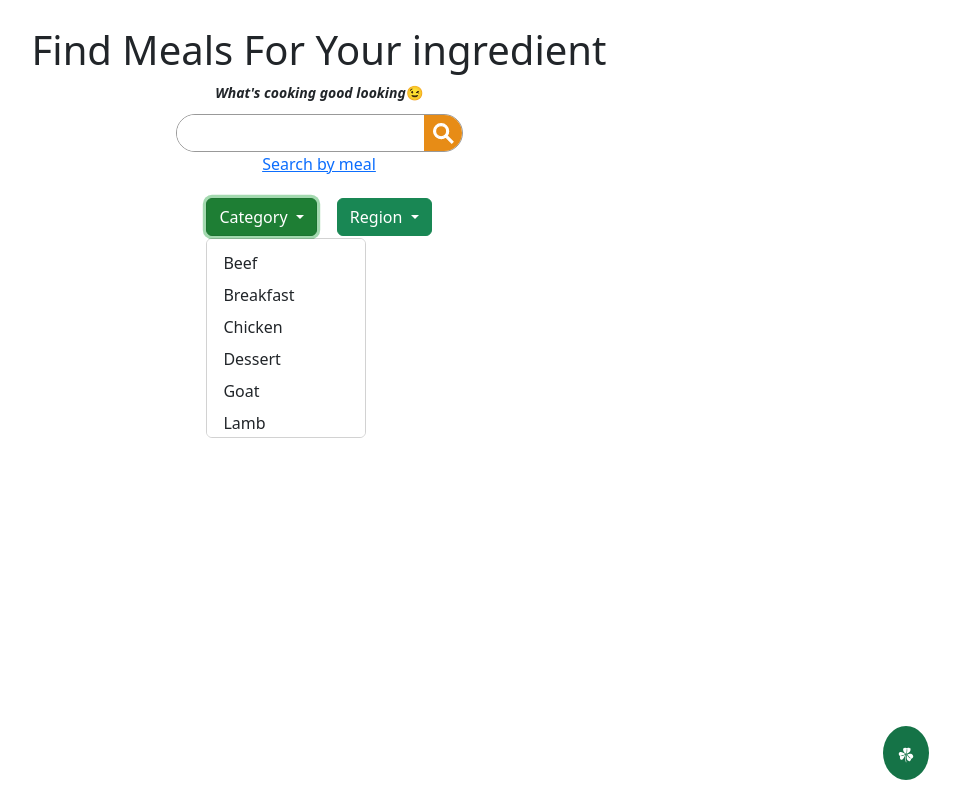
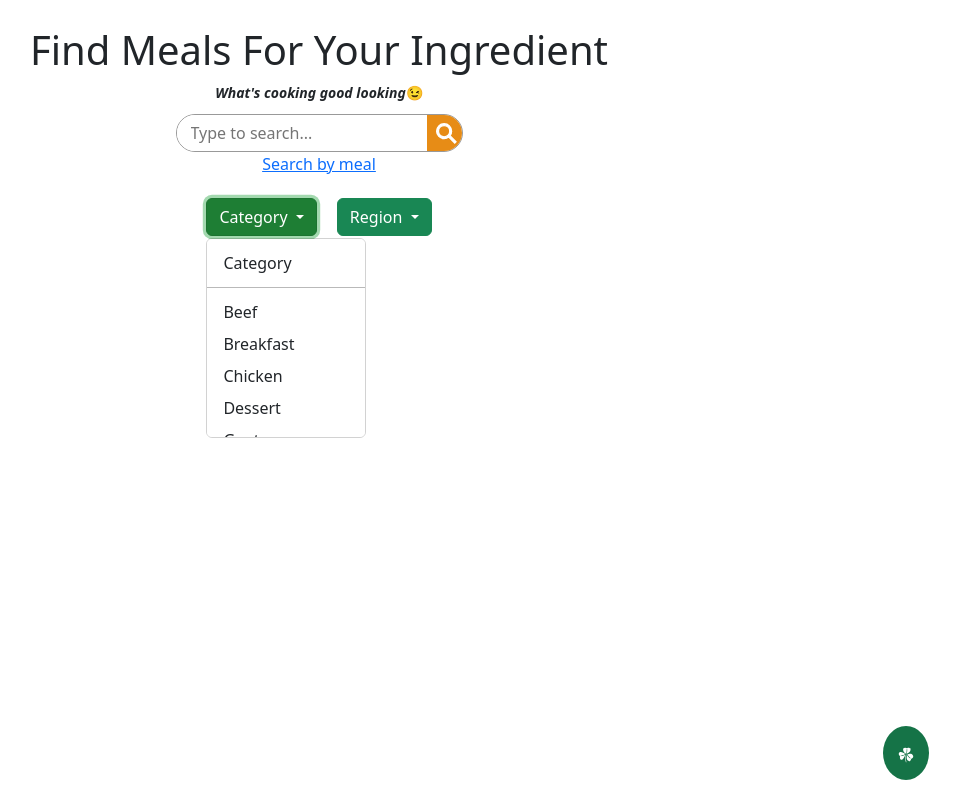
Before and after one commit to Ahmed5827/NomNomNation, a React (Vite) app: page / in a window 1280 px wide. Both pictures are taken after a click on the button "Category". Shown: the whole page, without its empty margins (321-1280 px from the left). Built offline with nearby package versions, Linux system fonts and the light colour scheme.

Commit message:
rest of the previous commit

```diff
--- a/src/Data/DropDown/Category.jsx
+++ b/src/Data/DropDown/Category.jsx
@@ -1,18 +1,19 @@
 const Category = [
-    { label: 'Beef' },
-    { label: 'Breakfast' },
-    { label: 'Chicken' },
-    { label: 'Dessert' },
-    { label: 'Goat' },
-    { label: 'Lamb' },
-    { label: 'Miscellaneous' },
-    { label: 'Pasta' },
-    { label: 'Pork' },
-    { label: 'Seafood' },
-    { label: 'Side' },
-    { label: 'Starter' },
-    { label: 'Vegan' },
-    { label: 'Vegetarian' }
-  ];
+  { label: "Category" },
+  { label: "Beef" },
+  { label: "Breakfast" },
+  { label: "Chicken" },
+  { label: "Dessert" },
+  { label: "Goat" },
+  { label: "Lamb" },
+  { label: "Miscellaneous" },
+  { label: "Pasta" },
+  { label: "Pork" },
+  { label: "Seafood" },
+  { label: "Side" },
+  { label: "Starter" },
+  { label: "Vegan" },
+  { label: "Vegetarian" },
+];
 
 export default Category;
--- a/src/Data/DropDown/Region.jsx
+++ b/src/Data/DropDown/Region.jsx
@@ -1,32 +1,33 @@
 const Region = [
-    { label: 'American' },
-    { label: 'British' },
-    { label: 'Canadian' },
-    { label: 'Chinese' },
-    { label: 'Croatian' },
-    { label: 'Dutch' },
-    { label: 'Egyptian' },
-    { label: 'Filipino' },
-    { label: 'French' },
-    { label: 'Greek' },
-    { label: 'Indian' },
-    { label: 'Irish' },
-    { label: 'Italian' },
-    { label: 'Jamaican' },
-    { label: 'Japanese' },
-    { label: 'Kenyan' },
-    { label: 'Malaysian' },
-    { label: 'Mexican' },
-    { label: 'Moroccan' },
-    { label: 'Polish' },
-    { label: 'Portuguese' },
-    { label: 'Russian' },
-    { label: 'Spanish' },
-    { label: 'Thai' },
-    { label: 'Tunisian' },
-    { label: 'Turkish' },
-    { label: 'Ukrainian' },
-    { label: 'Unknown' },
-    { label: 'Vietnamese' }
-  ];
-export default  Region;
+  { label: "Region" },
+  { label: "American" },
+  { label: "British" },
+  { label: "Canadian" },
+  { label: "Chinese" },
+  { label: "Croatian" },
+  { label: "Dutch" },
+  { label: "Egyptian" },
+  { label: "Filipino" },
+  { label: "French" },
+  { label: "Greek" },
+  { label: "Indian" },
+  { label: "Irish" },
+  { label: "Italian" },
+  { label: "Jamaican" },
+  { label: "Japanese" },
+  { label: "Kenyan" },
+  { label: "Malaysian" },
+  { label: "Mexican" },
+  { label: "Moroccan" },
+  { label: "Polish" },
+  { label: "Portuguese" },
+  { label: "Russian" },
+  { label: "Spanish" },
+  { label: "Thai" },
+  { label: "Tunisian" },
+  { label: "Turkish" },
+  { label: "Ukrainian" },
+  { label: "Unknown" },
+  { label: "Vietnamese" },
+];
+export default Region;
--- a/src/component/ScrollableDropdown/ScrollableDropdown.css
+++ b/src/component/ScrollableDropdown/ScrollableDropdown.css
@@ -1,5 +1,5 @@
-.subtitle{
-    margin-bottom:30px
+.subtitle {
+  margin-bottom: 30px;
 }
 .component {
   display: flex;
@@ -8,3 +8,15 @@
   align-items: center;
   height: 100vh;
 }
+
+/* Style for the first dropdown item */
+.first-item {
+  font-weight: bold;
+}
+
+/* Line to separate the first item */
+.dropdown-divider {
+  height: 1px;
+  background-color: #e0e0e0;
+  margin: 4px 0;
+}
--- a/src/component/ScrollableDropdown/ScrollableDropdown.jsx
+++ b/src/component/ScrollableDropdown/ScrollableDropdown.jsx
@@ -1,4 +1,3 @@
-// ScrollableDropdown.jsx
 import PropTypes from 'prop-types';
 import { useState } from 'react';
 import Dropdown from 'react-bootstrap/Dropdown';
@@ -16,10 +15,7 @@ const ScrollableDropdown = ({ items, defaultText, onSelect }) => {
 
   return (
     <Dropdown>
-      <Dropdown.Toggle
-        variant="success"
-        id="dropdown-basic"
-      >
+      <Dropdown.Toggle variant="success" id="dropdown-basic">
         {selectedItem} {/* Display the currently selected item */}
       </Dropdown.Toggle>
 
@@ -30,14 +26,26 @@ const ScrollableDropdown = ({ items, defaultText, onSelect }) => {
         }}
       >
         {items.length > 0 ? (
-          items.map((item, index) => (
+          <>
+            {/* First item with a line underneath */}
             <Dropdown.Item
-              key={index}
-              onClick={() => handleSelect(item)} // Set the selected item
+              key={0}
+              onClick={() => handleSelect(items[0])}
+              className="first-item"
             >
-              {item.label}
+              {items[0].label}
             </Dropdown.Item>
-          ))
+            <div className="dropdown-divider"></div> {/* Line divider */}
+            {/* Remaining items */}
+            {items.slice(1).map((item, index) => (
+              <Dropdown.Item
+                key={index + 1}
+                onClick={() => handleSelect(item)}
+              >
+                {item.label}
+              </Dropdown.Item>
+            ))}
+          </>
         ) : (
           <Dropdown.Item disabled>No items available</Dropdown.Item>
         )}
@@ -53,12 +61,12 @@ ScrollableDropdown.propTypes = {
     })
   ).isRequired,
   defaultText: PropTypes.string,
-  onSelect: PropTypes.func
+  onSelect: PropTypes.func,
 };
 
 ScrollableDropdown.defaultProps = {
   defaultText: 'Select from here',
-  onSelect: null
+  onSelect: null,
 };
 
 export default ScrollableDropdown;
--- a/src/component/SearchByIngredient/SearchByIngredient.css
+++ b/src/component/SearchByIngredient/SearchByIngredient.css
@@ -44,3 +44,27 @@
         height: 30px;
     }
 }
+
+.suggestions-list {
+
+
+    width: 100%;
+    border: 1px solid #ddd;
+    background-color: #fff;
+    margin: 0;
+    padding: 0;
+    list-style: none;
+    z-index: 1000;
+    max-height: 150px;
+    overflow-y: auto;
+  }
+
+  .suggestions-list li {
+    padding: 8px;
+    cursor: pointer;
+    border-bottom: 1px solid #ddd;
+  }
+
+  .suggestions-list li:hover {
+    background-color: #f0f0f0;
+  }
--- a/src/component/SearchByIngredient/SearchByIngredient.jsx
+++ b/src/component/SearchByIngredient/SearchByIngredient.jsx
@@ -1,26 +1,64 @@
-import { useState } from "react";
+import { useState, useEffect } from "react";
 import { Link } from "react-router-dom";
 import ScrollableDropdown from "../ScrollableDropdown/ScrollableDropdown";
 import Region from "../../Data/DropDown/Region";
 import Category from "../../Data/DropDown/Category";
-import "./SearchByIngredient.css"
+import "./SearchByIngredient.css";
+import Ingredients from "../../Data/SearchRecomondation/Ingredients";
 
 function SearchByIngredient() {
-
   const [Regionselected, setRegion] = useState("");
   const [Categoryselected, setCategory] = useState("");
+  const [Ingredientselected, setIngredient] = useState("");
+  const [suggestions, setSuggestions] = useState([]);
 
   const handleSelectRegion = (item) => {
-    setRegion(item.label);
+    if (item.label === "Region") {
+      setRegion("");
+    } else {
+      setRegion(item.label);
+    }
   };
+
   const handleSelectCategory = (item) => {
-    setCategory(item.label);
+    if (item.label === "Category") {
+      setCategory("");
+    } else {
+      setCategory(item.label);
+    }
+  };
+
+  const handleChange = (event) => {
+    setIngredient(event.target.value);
+  };
+
+  useEffect(() => {
+    const fetchSuggestions = async () => {
+      if (Ingredientselected.trim()) {
+        const allSuggestions = Ingredients;
+        const results = allSuggestions
+          .filter((item) =>
+            item.toLowerCase().startsWith(Ingredientselected.toLowerCase())
+          )
+          .slice(0, 6);
+        setSuggestions(results);
+      } else {
+        setSuggestions([]);
+      }
+    };
+
+    fetchSuggestions();
+  }, [Ingredientselected]);
+
+  const handleSuggestionClick = (suggestion) => {
+    setIngredient(suggestion);
+    setSuggestions([]);
   };
 
   return (
     <div>
       <div className="container top">
-        <h1>Find Meals For Your ingredient</h1>
+        <h1>Find Meals For Your Ingredient</h1>
         <small>
           {" "}
           <b>
@@ -29,13 +67,32 @@ function SearchByIngredient() {
           </b>
         </small>
         <div className="searchbar">
-          <div className="input-container">
-            <input type="text" name="name-search" id="name-search-input" />
+          <div className="input-container" style={{ position: "relative" }}>
+            <input
+              type="text"
+              name="name-search"
+              id="name-search-input"
+              onChange={handleChange}
+              value={Ingredientselected}
+              placeholder="Type to search..."
+            />
             <div className="search-icon">
               <img src="search-icon.svg" alt="search" />
             </div>
           </div>
-          <Link to={"/SearchByName"} >Search by meal</Link>
+          {suggestions.length > 0 && (
+            <ul className="suggestions-list">
+              {suggestions.map((suggestion, index) => (
+                <li
+                  key={index}
+                  onClick={() => handleSuggestionClick(suggestion)}
+                >
+                  {suggestion}
+                </li>
+              ))}
+            </ul>
+          )}
+          <Link to={"/SearchByName"}>Search by meal</Link>
         </div>
         <div className="filters">
           <ScrollableDropdown
@@ -51,12 +108,8 @@ function SearchByIngredient() {
           />
         </div>
       </div>
-      <div></div>
     </div>
   );
 }
 
-//search bar needs to be done
-//api call + display the data
-
 export default SearchByIngredient;
--- a/src/component/SearchByName/SearchByName.css
+++ b/src/component/SearchByName/SearchByName.css
@@ -9,6 +9,15 @@
         border: none;
         padding-left: 14px;
         color: #bd7313;
+
+        width: 100%;
+    }
+}
+
+.input-container:focus{
+    border: 1px solid rgb(153, 153, 153);
+    input{
+        border: 1px solid rgb(153, 153, 153);
     }
 }
 
@@ -16,6 +25,7 @@
     background-color: #e78c16;
     padding: 3px 4px;
     overflow: hidden;
+    z-index: 2;
 
     img {
         object-fit: cover;
```
Lines whose indentation alone changed are shown as unchanged.
